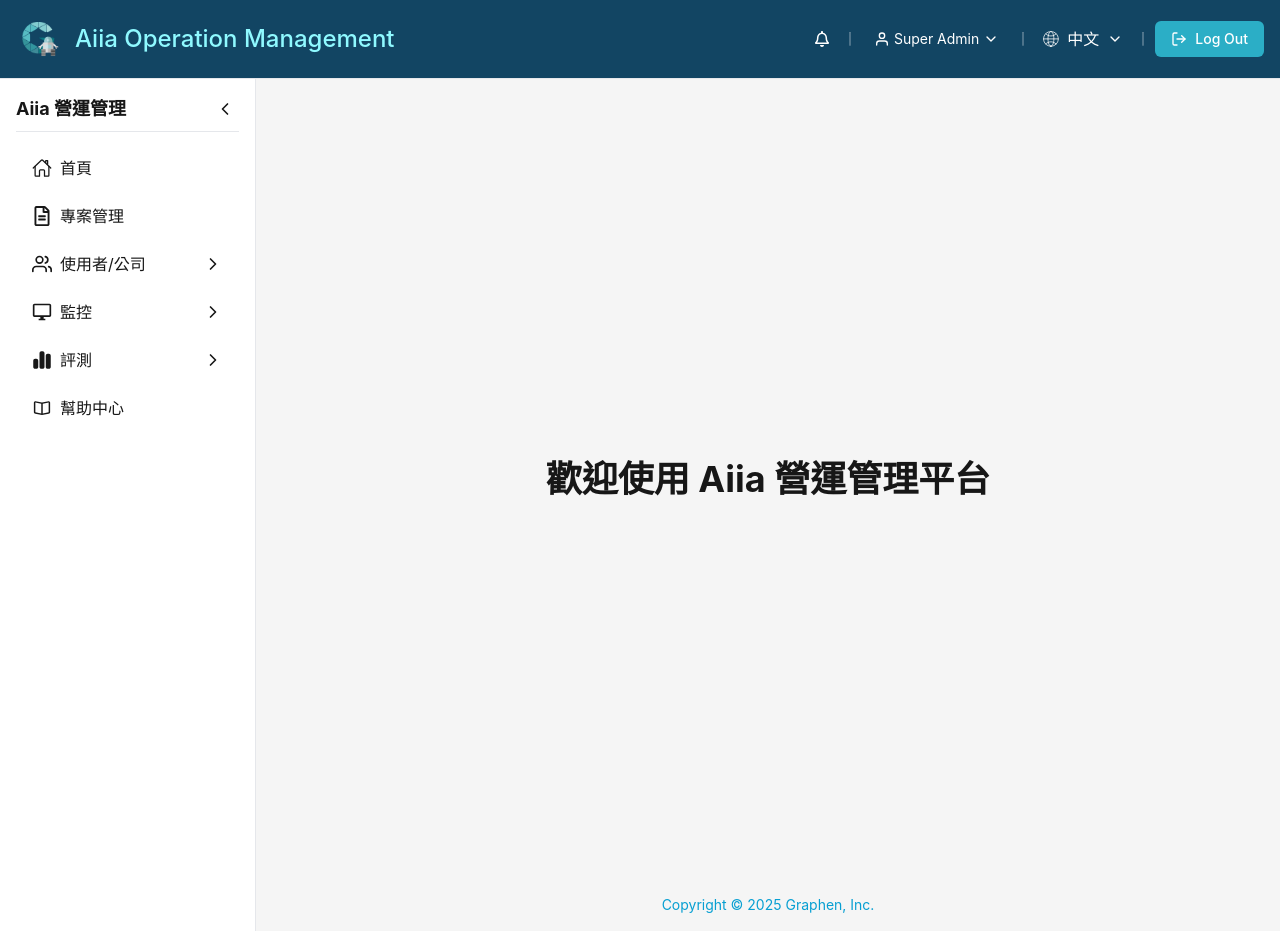
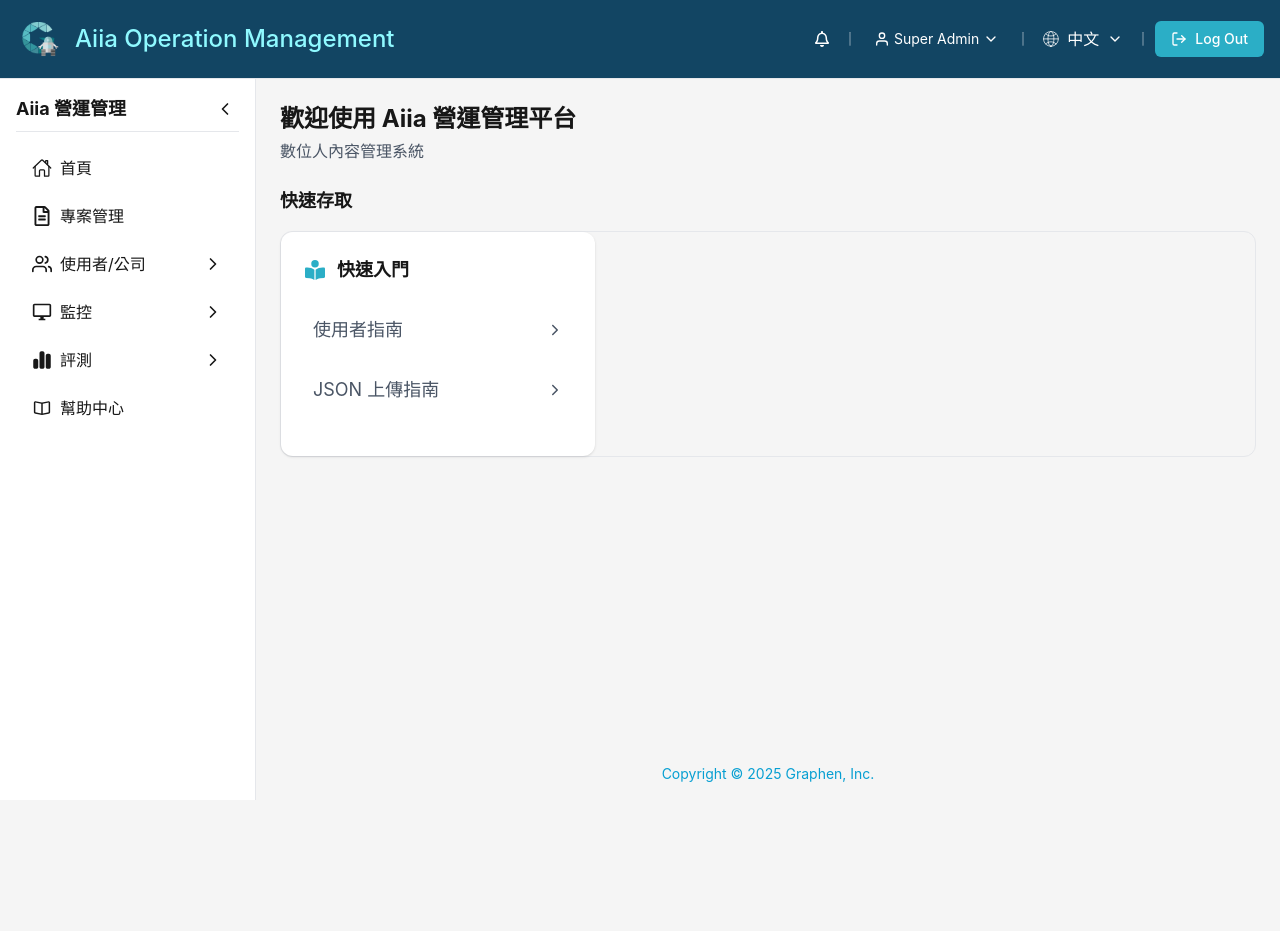
Before and after one commit to ShanHuang3/helpcenter, a Next.js app: page / in a window 1280 px wide. After the commit the page ends 800 px from the top, so only its background shows below. Built offline with nearby package versions, Linux system fonts and the light colour scheme.

Commit message:
feat:首頁title

```diff
--- a/src/app/_components/Card.tsx
+++ b/src/app/_components/Card.tsx
@@ -24,8 +24,8 @@ export default function Card({
   defaultItemsIcon,
 }: CardProps) {
   return (
-    <div className="hover:shadow-lg transition-shadow duration-300 hover:bg-gray-50 border border-gray-200 rounded-xl">
-      <div className="bg-white shadow-sm p-6 w-[314px] h-[224px] rounded-xl">
+    <div className="border border-gray-200 rounded-xl">
+      <div className="bg-white shadow-sm p-6 w-[314px] h-[224px] rounded-xl hover:shadow-lg transition-shadow duration-300">
         <h2 className="flex items-center gap-3 mb-4 text-lg font-bold">
           <div className="w-5 h-5 text-[var(--color-background-blue)]">
             {icon}
--- a/src/app/page.tsx
+++ b/src/app/page.tsx
@@ -1,9 +1,33 @@
+import Card from "./_components/Card";
+import { FaBookOpenReader } from "react-icons/fa6";
+import { IoIosArrowForward } from "react-icons/io";
+
 export default function Home() {
   return (
-    <>
-      <h1 className="flex justify-center items-center h-screen text-4xl font-bold">
-        歡迎使用 Aiia 營運管理平台
-      </h1>
-    </>
+    <main className="flex-1 overflow-auto">
+      <div className="p-6 space-y-6">
+        <div className="flex items-center justify-between">
+          <div>
+            <h2 className="text-2xl font-bold mb-1">
+              歡迎使用 Aiia 營運管理平台
+            </h2>
+            <p className="text-m text-gray-600">數位人內容管理系統</p>
+          </div>
+        </div>
+        <div>
+          <h3 className="text-lg mb-4 font-bold">快速存取</h3>
+
+          <Card
+            categoryTitle="快速入門"
+            icon={<FaBookOpenReader className="w-5 h-5" />}
+            items={[
+              { title: "使用者指南", link: "/help/user-guide" },
+              { title: "JSON 上傳指南", link: "/help/json-upload-guide" },
+            ]}
+            defaultItemsIcon={<IoIosArrowForward className="w-4 h-4" />}
+          />
+        </div>
+      </div>
+    </main>
   );
 }
```
